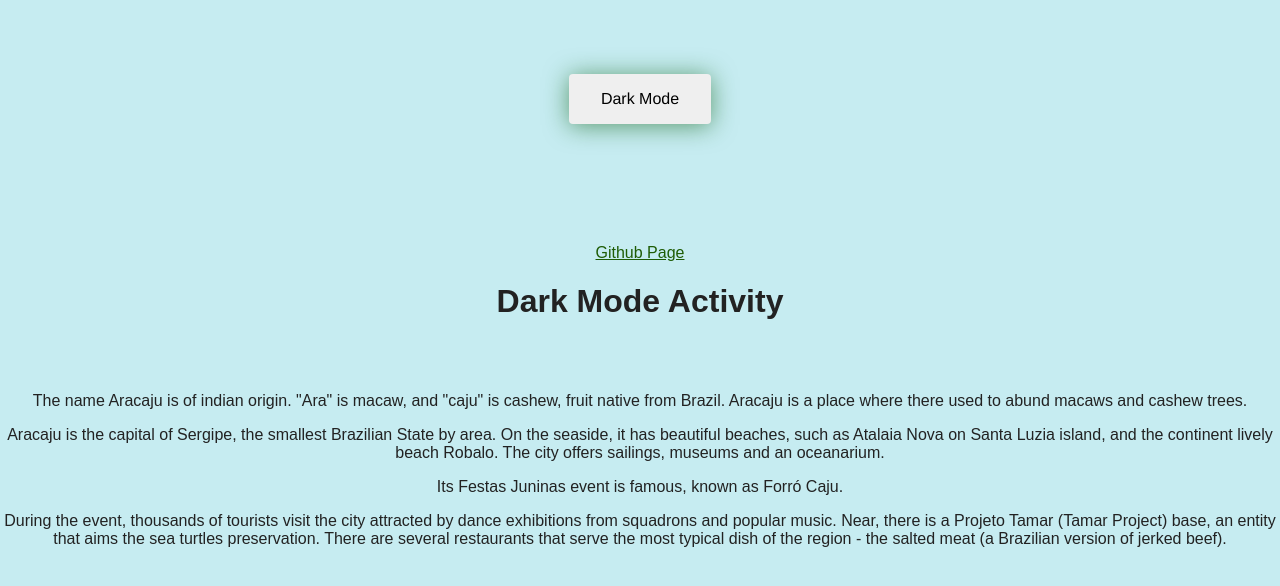
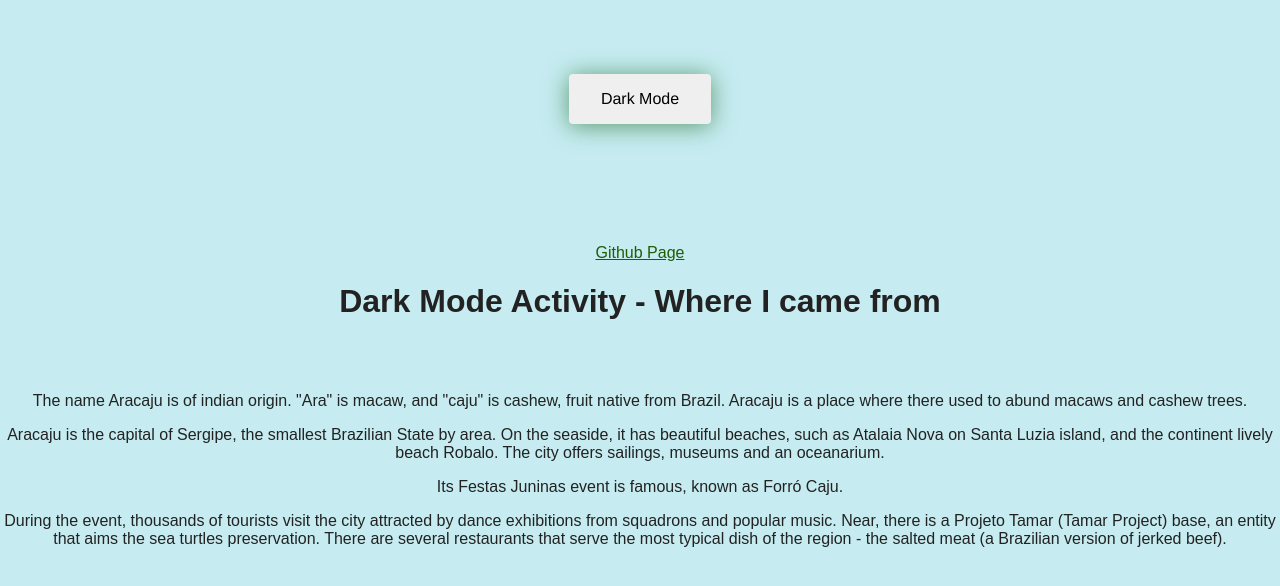
Before and after one commit to Mysia14/cpnt262-a1, a plain HTML site: page index.html in a window 1280 px wide. Shown: the part 116-702 px from the top of the page. Drawn offline with Linux system fonts and the light colour scheme.

Commit message:
edited h1

```diff
--- a/index.html
+++ b/index.html
@@ -15,7 +15,7 @@
         <div><button class="btn-toggle">Dark Mode</button></div>
 
         <a href="#">Github Page</a>
-        <h1>Dark Mode Activity</h1>
+        <h1>Dark Mode Activity - Where I came from</h1>
         <p>The name Aracaju is of indian origin. "Ara" is macaw, and "caju" is cashew, fruit native from Brazil. Aracaju is a place where there used to abund macaws and cashew trees.</p>
         <p>Aracaju is the capital of Sergipe, the smallest Brazilian State by area. On the seaside, it has beautiful beaches, such as Atalaia Nova on Santa Luzia island, and the continent lively beach Robalo. The city offers sailings, museums and an oceanarium.</p>
         Its Festas Juninas event is famous, known as Forró Caju.
```
